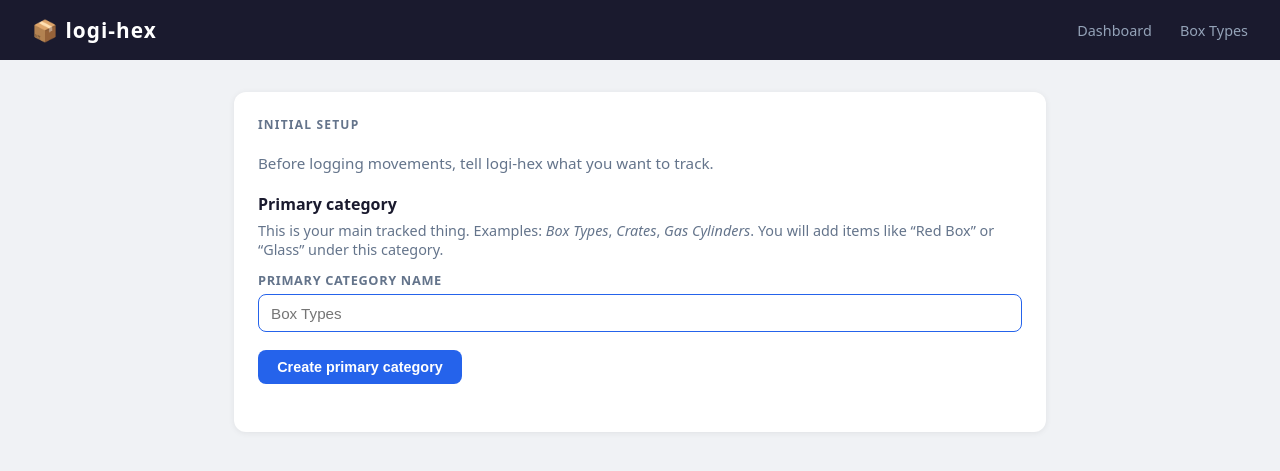
After one commit to darksolitaire9-hub/logi-hex, a FastAPI app: template adapters/ui/templates/setup.html in a window 1280 px wide. The commit adds this page. Shown: the top 471 px of the page. Run offline with FastAPI, Linux system fonts and the light colour scheme; the template is opened without the code that fills it, so the values that code supplies are empty; some libraries are stand-ins or nearby versions.

Commit message:
Add initial generic setup flow (tracking categories)

```diff
--- a/adapters/ui/templates/base.html
+++ b/adapters/ui/templates/base.html
@@ -1,15 +1,24 @@
-<!DOCTYPE html>
+<!doctype html>
 <html lang="en">
     <head>
-  <meta charset="UTF-8"/>
-  <meta name="viewport" content="width=device-width, initial-scale=1.0"/>
+        <meta charset="UTF-8" />
+        <meta name="viewport" content="width=device-width, initial-scale=1.0" />
         <title>logi-hex</title>
         <script src="https://unpkg.com/htmx.org@1.9.12"></script>
         <style>
-    *, *::before, *::after { box-sizing: border-box; margin: 0; padding: 0; }
+            *,
+            *::before,
+            *::after {
+                box-sizing: border-box;
+                margin: 0;
+                padding: 0;
+            }
 
             body {
-      font-family: system-ui, -apple-system, sans-serif;
+                font-family:
+                    system-ui,
+                    -apple-system,
+                    sans-serif;
                 background: #f0f2f5;
                 color: #1a1a2e;
                 min-height: 100vh;
@@ -24,7 +33,10 @@
                 justify-content: space-between;
             }
 
-    header h1 { font-size: 1.3rem; letter-spacing: 0.05em; }
+            header h1 {
+                font-size: 1.3rem;
+                letter-spacing: 0.05em;
+            }
 
             header nav a {
                 color: #94a3b8;
@@ -34,16 +46,22 @@
                 transition: color 0.15s;
             }
 
-    header nav a:hover { color: white; }
+            header nav a:hover {
+                color: white;
+            }
 
-    main { max-width: 860px; margin: 2rem auto; padding: 0 1.5rem; }
+            main {
+                max-width: 860px;
+                margin: 2rem auto;
+                padding: 0 1.5rem;
+            }
 
             .card {
                 background: white;
                 border-radius: 12px;
                 padding: 1.5rem;
                 margin-bottom: 1.5rem;
-      box-shadow: 0 1px 6px rgba(0,0,0,0.07);
+                box-shadow: 0 1px 6px rgba(0, 0, 0, 0.07);
             }
 
             .card h2 {
@@ -66,21 +84,54 @@
                 font-size: 0.9rem;
                 font-weight: 600;
                 cursor: pointer;
-      transition: opacity 0.15s, transform 0.1s;
+                transition:
+                    opacity 0.15s,
+                    transform 0.1s;
                 text-decoration: none;
             }
 
-    .btn:active { transform: scale(0.97); }
-    .btn:disabled { opacity: 0.4; cursor: not-allowed; }
+            .btn:active {
+                transform: scale(0.97);
+            }
+            .btn:disabled {
+                opacity: 0.4;
+                cursor: not-allowed;
+            }
 
-    .btn-out  { background: #ef4444; color: white; font-size: 1rem; padding: 0.75rem 2rem; }
-    .btn-in   { background: #22c55e; color: white; font-size: 1rem; padding: 0.75rem 2rem; }
-    .btn-ghost { background: transparent; color: #64748b; border: 1px solid #e2e8f0; }
-    .btn-ghost:hover { background: #f8fafc; }
-    .btn-primary { background: #2563eb; color: white; }
-    .btn-primary:hover { background: #1d4ed8; }
-    .btn-danger { background: #fee2e2; color: #dc2626; }
-    .btn-danger:hover { background: #fecaca; }
+            .btn-out {
+                background: #ef4444;
+                color: white;
+                font-size: 1rem;
+                padding: 0.75rem 2rem;
+            }
+            .btn-in {
+                background: #22c55e;
+                color: white;
+                font-size: 1rem;
+                padding: 0.75rem 2rem;
+            }
+            .btn-ghost {
+                background: transparent;
+                color: #64748b;
+                border: 1px solid #e2e8f0;
+            }
+            .btn-ghost:hover {
+                background: #f8fafc;
+            }
+            .btn-primary {
+                background: #2563eb;
+                color: white;
+            }
+            .btn-primary:hover {
+                background: #1d4ed8;
+            }
+            .btn-danger {
+                background: #fee2e2;
+                color: #dc2626;
+            }
+            .btn-danger:hover {
+                background: #fecaca;
+            }
 
             /* Action row */
             .action-row {
@@ -91,7 +142,9 @@
             }
 
             /* Summary table */
-    .summary-client { margin-bottom: 1.25rem; }
+            .summary-client {
+                margin-bottom: 1.25rem;
+            }
 
             .summary-client-header {
                 display: flex;
@@ -112,7 +165,9 @@
                 font-weight: 700;
             }
 
-    .summary-rows { padding-left: 1rem; }
+            .summary-rows {
+                padding-left: 1rem;
+            }
 
             .summary-row {
                 display: flex;
@@ -137,7 +192,7 @@
             .modal-backdrop {
                 position: fixed;
                 inset: 0;
-      background: rgba(0,0,0,0.45);
+                background: rgba(0, 0, 0, 0.45);
                 display: flex;
                 align-items: center;
                 justify-content: center;
@@ -150,26 +205,40 @@
                 padding: 2rem;
                 width: 100%;
                 max-width: 440px;
-      box-shadow: 0 20px 60px rgba(0,0,0,0.2);
+                box-shadow: 0 20px 60px rgba(0, 0, 0, 0.2);
                 position: relative;
             }
 
-    .modal h2 { font-size: 1.15rem; margin-bottom: 1.5rem; }
-    .modal h2.out { color: #ef4444; }
-    .modal h2.in  { color: #22c55e; }
+            .modal h2 {
+                font-size: 1.15rem;
+                margin-bottom: 1.5rem;
+            }
+            .modal h2.out {
+                color: #ef4444;
+            }
+            .modal h2.in {
+                color: #22c55e;
+            }
 
             .modal-close {
                 position: absolute;
-      top: 1rem; right: 1rem;
-      background: none; border: none;
-      font-size: 1.2rem; cursor: pointer;
+                top: 1rem;
+                right: 1rem;
+                background: none;
+                border: none;
+                font-size: 1.2rem;
+                cursor: pointer;
                 color: #94a3b8;
             }
 
-    .modal-close:hover { color: #1a1a2e; }
+            .modal-close:hover {
+                color: #1a1a2e;
+            }
 
             /* Form elements */
-    .field { margin-bottom: 1.1rem; }
+            .field {
+                margin-bottom: 1.1rem;
+            }
             .field label {
                 display: block;
                 font-size: 0.8rem;
@@ -180,7 +249,8 @@
                 letter-spacing: 0.05em;
             }
 
-    .field input, .field select {
+            .field input,
+            .field select {
                 width: 100%;
                 padding: 0.6rem 0.75rem;
                 border: 1.5px solid #e2e8f0;
@@ -191,13 +261,19 @@
                 outline: none;
             }
 
-    .field input:focus, .field select:focus {
+            .field input:focus,
+            .field select:focus {
                 border-color: #2563eb;
                 background: white;
             }
 
-    .field-row { display: flex; gap: 1rem; }
-    .field-row .field { flex: 1; }
+            .field-row {
+                display: flex;
+                gap: 1rem;
+            }
+            .field-row .field {
+                flex: 1;
+            }
 
             /* Error */
             .error-msg {
@@ -232,7 +308,9 @@
                 font-size: 0.95rem;
             }
 
-    .type-row:last-child { border-bottom: none; }
+            .type-row:last-child {
+                border-bottom: none;
+            }
 
             .empty-state {
                 color: #94a3b8;
@@ -242,51 +320,59 @@
             }
 
             /* HTMX indicator */
-    .htmx-indicator { display: none; }
-    .htmx-request .htmx-indicator { display: inline; }
+            .htmx-indicator {
+                display: none;
+            }
+            .htmx-request .htmx-indicator {
+                display: inline;
+            }
         </style>
     </head>
     <body>
-
         <header>
             <h1>📦 logi-hex</h1>
             <nav>
                 <a href="/ui">Dashboard</a>
-    <a href="/ui/box-types">Box Types</a>
+                <a href="/ui/box-types">
+                    {{ primary_category_name if primary_category_name is defined
+                    else "Box Types" }}
+                </a>
             </nav>
         </header>
 
-<main>
-  {% block content %}{% endblock %}
-</main>
+        <main>{% block content %}{% endblock %}</main>
 
         <!-- Modal container: HTMX swaps content in here -->
         <div id="modal-container"></div>
 
         <script>
             // Close modal on ESC or backdrop click
-  document.addEventListener('keydown', e => {
-    if (e.key === 'Escape') closeModal();
+            document.addEventListener("keydown", (e) => {
+                if (e.key === "Escape") closeModal();
             });
 
             function closeModal() {
-    document.getElementById('modal-container').innerHTML = '';
+                document.getElementById("modal-container").innerHTML = "";
             }
 
             function openModal(direction) {
-    htmx.ajax('GET', '/ui/modal/log?direction=' + direction, {
-      target: '#modal-container',
-      swap: 'innerHTML'
+                htmx.ajax("GET", "/ui/modal/log?direction=" + direction, {
+                    target: "#modal-container",
+                    swap: "innerHTML",
                 });
             }
 
             // Close when clicking backdrop
-  document.getElementById('modal-container').addEventListener('click', function(e) {
-    if (e.target === this || e.target.classList.contains('modal-backdrop')) {
+            document
+                .getElementById("modal-container")
+                .addEventListener("click", function (e) {
+                    if (
+                        e.target === this ||
+                        e.target.classList.contains("modal-backdrop")
+                    ) {
                         closeModal();
                     }
                 });
         </script>
-
     </body>
 </html>
--- /dev/null
+++ b/adapters/ui/templates/setup.html
@@ -0,0 +1,77 @@
+{% extends "base.html" %}
+{% block content %}
+
+<div class="card">
+  <h2>Initial setup</h2>
+
+  <div style="margin-bottom:1.25rem;">
+    <p style="color:#64748b; font-size:0.95rem;">
+      Before logging movements, tell logi-hex what you want to track.
+    </p>
+  </div>
+
+  <section style="margin-bottom:1.5rem;">
+    <h3 style="font-size:1rem; margin-bottom:0.35rem;">Primary category</h3>
+    <p style="color:#64748b; font-size:0.9rem; margin-bottom:0.75rem;">
+      This is your main tracked thing. Examples: <em>Box Types</em>, <em>Crates</em>, <em>Gas Cylinders</em>.
+      You will add items like “Red Box” or “Glass” under this category.
+    </p>
+
+    <form
+      class="setup-form"
+      hx-post="/api/setup/primary-category"
+      hx-target="#setup-primary-result"
+      hx-swap="innerHTML"
+    >
+      <div class="field">
+        <label for="primary_name">Primary category name</label>
+        <input
+          type="text"
+          id="primary_name"
+          name="primary_name"
+          placeholder="Box Types"
+          required
+          autofocus
+        />
+      </div>
+
+      <button type="submit" class="btn btn-primary">
+        Create primary category
+      </button>
+    </form>
+
+    <div id="setup-primary-result" style="margin-top:0.75rem;"></div>
+  </section>
+
+  <section id="secondary-setup" style="margin-top:1.5rem; display:none;">
+    <h3 style="font-size:1rem; margin-bottom:0.35rem;">Optional secondary category</h3>
+    <p style="color:#64748b; font-size:0.9rem; margin-bottom:0.75rem;">
+      Use this for context only, no balances. Example: <em>Food Type</em> with items like Salad, Pasta, Cheese.
+    </p>
+
+    <form
+      class="setup-form"
+      hx-post="/api/setup/secondary-category"
+      hx-target="#setup-secondary-result"
+      hx-swap="innerHTML"
+    >
+      <div class="field">
+        <label for="secondary_name">Secondary category name</label>
+        <input
+          type="text"
+          id="secondary_name"
+          name="secondary_name"
+          placeholder="Food Type"
+        />
+      </div>
+
+      <button type="submit" class="btn btn-ghost">
+        Create secondary category
+      </button>
+    </form>
+
+    <div id="setup-secondary-result" style="margin-top:0.75rem;"></div>
+  </section>
+</div>
+
+{% endblock %}
```
Also changed, not shown: adapters/api/routes.py (+66 -3 lines), adapters/ui/routes.py (+39 -3 lines), application/facades.py (+21 -0 lines). Lines whose indentation alone changed are shown as unchanged.
